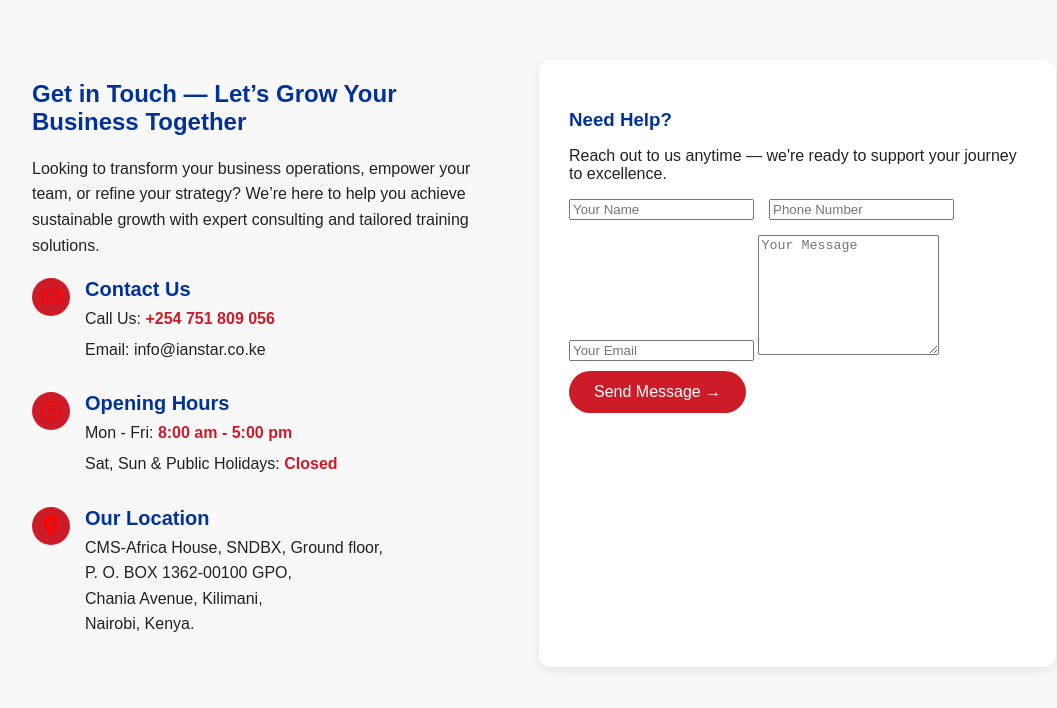
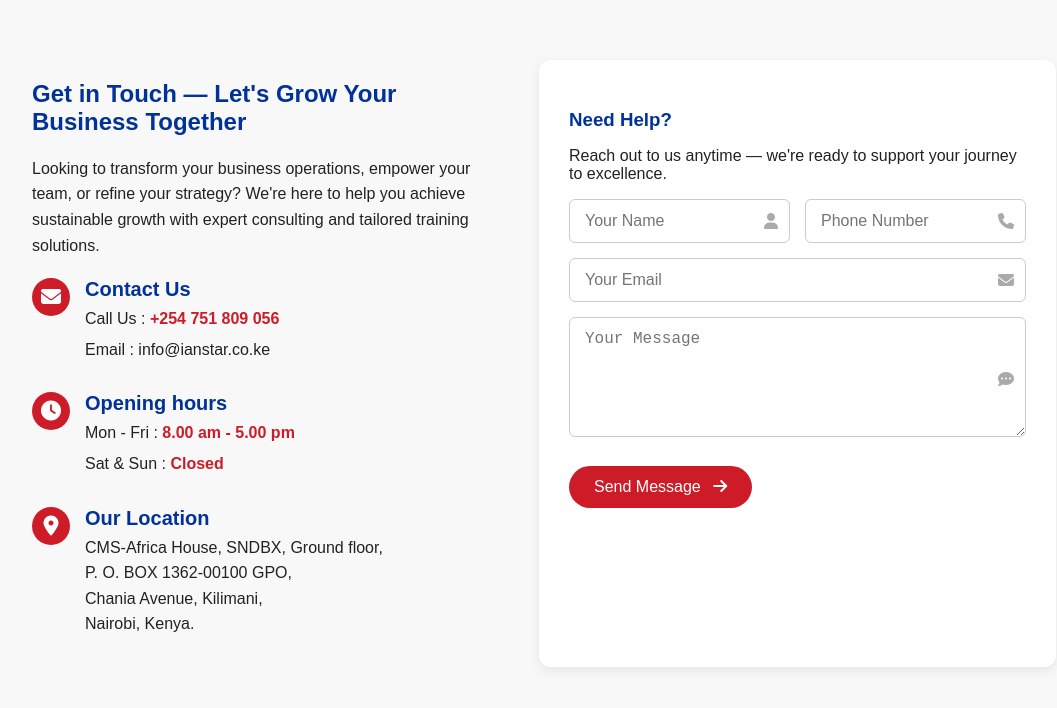
Before and after one commit to Ianmwendwa11/Ianstar-Contact-us-page, a plain HTML site: page index.html in a window 1280 px wide. Shown: the whole page, without its empty margins (96-1153 px from the left). Drawn offline with Linux system fonts and the light colour scheme.

Commit message:
Update index.html Refactored contact section HTML: improved semantics with <section> tag, grouped inputs, and added icons for better UX

```diff
--- a/index.html
+++ b/index.html
@@ -7,63 +7,84 @@
    <link rel="stylesheet" href="css/contact.css" />
    <link rel="stylesheet" href="https://cdnjs.cloudflare.com/ajax/libs/font-awesome/6.7.2/css/all.min.css" integrity="sha512-Evv84Mr4kqVGRNSgIGL/F/aIDqQb7xQ2vcrdIwxfjThSH8CSR7PBEakCr51Ck+w+/U6swU2Im1vVX0SVk9ABhg==" crossorigin="anonymous" referrerpolicy="no-referrer" />
 <body>
-  <div class="contact-section">
 
+  <!--Now I Switched from basic <div> to semantic <section> -->
+
+  <section class="contact-section">
     <div class="contact-info">
-      <h2>Get in Touch — Let’s Grow Your Business Together</h2>
-      <p>Looking to transform your business operations, empower your team, or refine your strategy? We’re here to help you achieve sustainable growth with expert consulting and tailored training solutions.</p>
+      <h2>Get in Touch — Let's Grow Your Business Together</h2>
+      <p>
+        Looking to transform your business operations, empower your team, or refine your strategy?
+        We're here to help you achieve sustainable growth with expert consulting and tailored training solutions.
+      </p>
 
       <div class="info-block">
-          <div class="contact-icon">
-            <i class="fa-regular fa-envelope" style="color: #f70808;"></i>
-          </div>
-          <div id="info1">
+        <div class="contact-icon"><i class="fas fa-envelope"></i></div>
+        <div>
           <h3>Contact Us</h3>
-            <p>Call Us: <strong id="Number">+254 751 809 056</strong></p>
-            <p>Email: info@ianstar.co.ke</p>
-          </div>
+          <p>Call Us : <strong>+254 751 809 056</strong></p>
+          <p>Email : info@ianstar.co.ke</p>
+        </div>
       </div>
 
       <div class="info-block">
-         <div class="contact-icon">
-            <i class="fa-regular fa-clock" style="color: #f70808;"></i>
-          </div>
-          <div class="info1">
-           <h3>Opening Hours</h3>
-            <p>Mon - Fri: <strong>8:00 am - 5:00 pm </strong></p>
-            <p>Sat, Sun & Public Holidays: <strong>Closed</strong></p>
-          </div>
+        <div class="contact-icon"><i class="fas fa-clock"></i></div>
+        <div>
+          <h3>Opening hours</h3>
+          <p>Mon - Fri : <strong>8.00 am - 5.00 pm</strong></p>
+          <p>Sat &amp; Sun : <strong>Closed</strong></p>
+        </div>
       </div>
 
       <div class="info-block">
-         <div class="contact-icon">
-            <i class="fa-solid fa-location-dot" style="color: #f70808;"></i>
-          </div>
-          <div class="info1">
-           <h3>Our Location</h3>
-           <p>
-             CMS-Africa House, SNDBX, Ground floor,<br />
+        <div class="contact-icon"><i class="fas fa-map-marker-alt"></i></div>
+        <div>
+          <h3>Our Location</h3>
+          <p>CMS-Africa House, SNDBX, Ground floor,<br />
              P. O. BOX 1362-00100 GPO,<br />
              Chania Avenue, Kilimani,<br />
              Nairobi, Kenya.
-           </p>
-          </div>
+          </p>
+        </div>
       </div>
     </div>
-
 
     <div class="contact-form">
       <h3>Need Help?</h3>
       <p>Reach out to us anytime — we're ready to support your journey to excellence.</p>
       <form>
+        <!-- Improved layout by wrapping inputs in 'input-group' for better styling and structure -->
         <div class="input-row">
-          <input type="text" placeholder="Your Name" required />
-          <input type="tel" placeholder="Phone Number" required />
+          <div class="input-group">
+            <input type="text" placeholder="Your Name" required/>
+            <!-- Added icon inside input field for better UX -->
+            <i class="fas fa-user"></i>
+          </div>
+          <div class="input-group">
+            <input type="tel" placeholder="Phone Number" required />
+            <!-- Added phone icon -->
+            <i class="fas fa-phone"></i>
+          </div>
         </div>
-        <input type="email" placeholder="Your Email" required />
-        <textarea placeholder="Your Message" rows="5" required></textarea>
-        <button type="submit">Send Message →</button>
+
+        <!-- Grouped email input with icon for a modern look -->
+        <div class="input-group">
+          <input type="email" placeholder="Your Email" required/>
+          <i class="fas fa-envelope"></i>
+        </div>
+
+        <!-- Grouped textarea with message icon -->
+        <div class="input-group">
+          <textarea placeholder="Your Message" required></textarea>
+          <i class="fas fa-comment-dots"></i>
+        </div>
+
+        <!-- Styled submit button with icon for a more interactive feel -->
+        <button type="submit" class="submit-btn">
+          Send Message <i class="fas fa-arrow-right"></i>
+        </button>
       </form>
+
     </div>
-  </div>
+  </section>
 </body>
```
